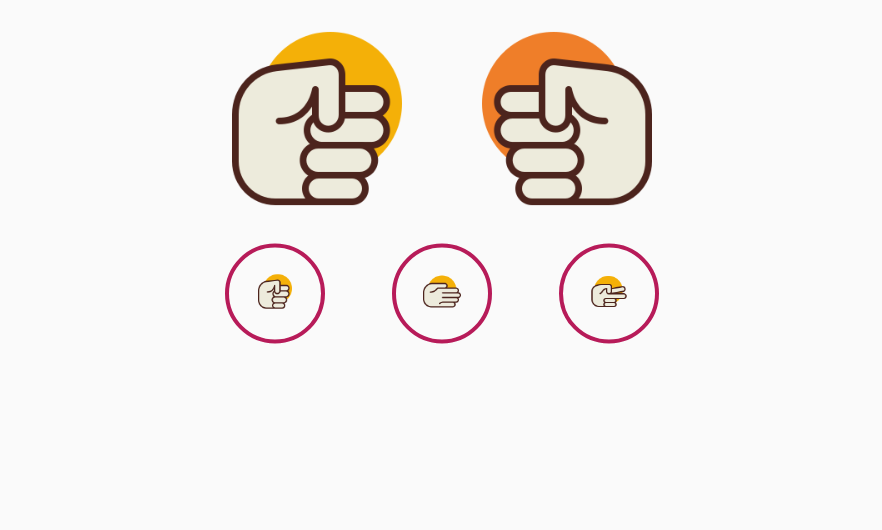
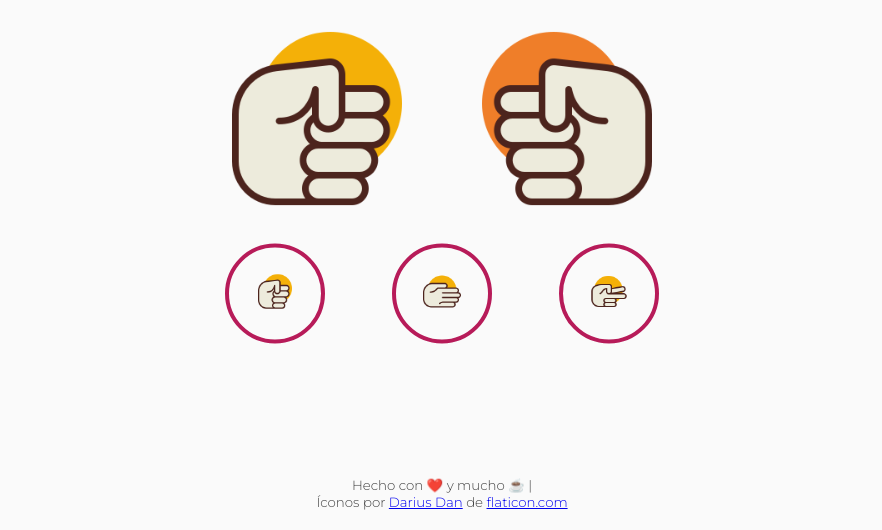
Before and after one commit to maridevmx/workshopJS-AdaITW, a plain HTML site: page index.html in a window 1280 px wide. Shown: the part 270-800 px from the top of the page, without its empty margins (198-1080 px from the left). Drawn offline with Linux system fonts and the light colour scheme.

Commit message:
style: Se agrega información de footer

```diff
--- a/index.html
+++ b/index.html
@@ -1,3 +1,9 @@
+<!--
+  Workshop: Introducción a JavaScript
+  Por: Ada ITW 'Empoderamos mujeres a través de la tecnología'
+  Fecha: 26/05/2020
+-->
+
 <!DOCTYPE html>
 <html lang="es">
 
@@ -39,6 +45,11 @@
       </div>
     </div>
 
+    <footer class="centrado">
+      <small>Hecho con ❤️ y mucho ☕️ | <div>Íconos por <a href="https://www.flaticon.com/authors/darius-dan"
+        title="Darius Dan">Darius Dan</a> de <a href="https://www.flaticon.com/" title="Flaticon">flaticon.com</a></div></small>
+    </footer>
+
   </section>
 
   <script src="app.js"></script>
--- a/style.css
+++ b/style.css
@@ -1,3 +1,9 @@
+/*
+  Workshop: Introducción a JavaScript
+  Por: Ada ITW 'Empoderamos mujeres a través de la tecnología'
+  Fecha: 26/05/2020
+*/
+
 @import url('https://fonts.googleapis.com/css2?family=Montserrat:wght@300;900&display=swap');
 
 * {
@@ -113,6 +119,16 @@ section {
   }
 }
 
+footer {
+  position: absolute;
+  bottom: 0;
+  left: 0;
+  right: 0;
+  margin: auto;
+  text-align: center;
+  padding: 20px 0;
+}
+
 @keyframes shake {
   0% {
     transform: translateY(0px);
```
Also changed, not shown: app.js (+17 -0 lines).
